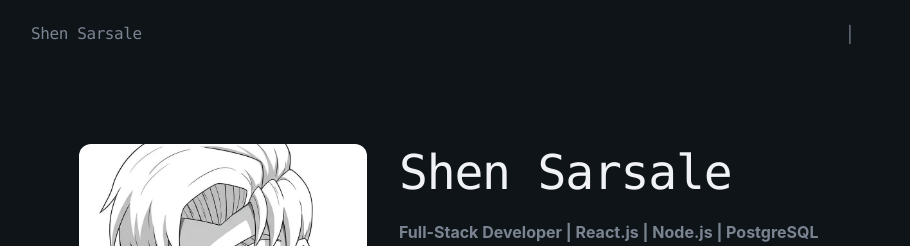
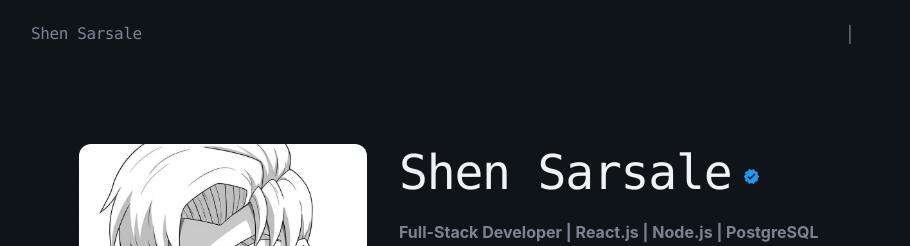
Before and after one commit to Ein-shen/My-porfolio, a React (Vite) app: page / in a window 1280 px wide. Shown: the top 246 px of the page, without its empty margins (161-1071 px from the left). Built offline with nearby package versions, Linux system fonts and the light colour scheme; the HTML template or start-up script is replaced by a standard one.

Commit message:
added new changes in the hero section where i add verified icon

```diff
--- a/src/sections/Hero.jsx
+++ b/src/sections/Hero.jsx
@@ -1,13 +1,10 @@
 import { FaGithub, FaLinkedin, FaInstagram } from 'react-icons/fa'
+import { MdVerified } from 'react-icons/md'
 import { PixelSwapImage } from "../components/PixelSwapImage"
 import { Cv } from "../away/Cv"
 import { Link } from 'react-router-dom'
-import { MdVerified } from "react-icons/md"
-
-
 
 export const Hero = () => {
-
     return (
         <section
             id="hero"
@@ -17,7 +14,7 @@ export const Hero = () => {
                 <div className="flex flex-col items-center lg:items-start lg:grid lg:grid-cols-[288px_minmax(0,480px)] gap-8 lg:justify-center mx-auto w-fit max-w-full">
 
                     {/* Left: photo */}
-                    <div className="relative mx-auto lg:mx-0 w-[288px] cursor-pointer  animate-fade-in animation-delay-200 duration-500">
+                    <div className="relative mx-auto lg:mx-0 w-[288px] cursor-pointer animate-fade-in animation-delay-200 duration-500">
                         <PixelSwapImage
                             imageA="/z.jpg"
                             imageB="/y.jpg"
@@ -26,9 +23,10 @@ export const Hero = () => {
                     </div>
 
                     {/* Right: name + bio */}
-                    <div className="space-y-6 text-center lg:text-left">
-                        <h1 className="font-mono text-4xl lg:text-5xl font-medium tracking-tight pt-1 animate-fade-in animation-delay-400">
-                            Shen Sarsale
+                   <div className="space-y-6 text-center lg:text-left">
+                        <h1 className="font-mono text-4xl lg:text-5xl font-medium tracking-tight pt-1 animate-fade-in animation-delay-400 inline-flex items-center justify-center lg:justify-start gap-2">
+                            <span>Shen Sarsale</span>
+                            <MdVerified size={25} className="text-[#1D9BF0] shrink-0 pt-2" />
                         </h1>
 
                         <div className="space-y-4 text-muted-foreground max-w-md ">
```
